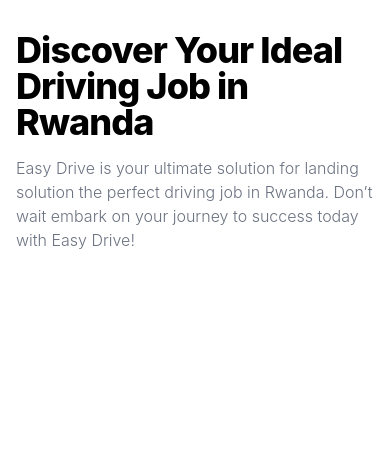
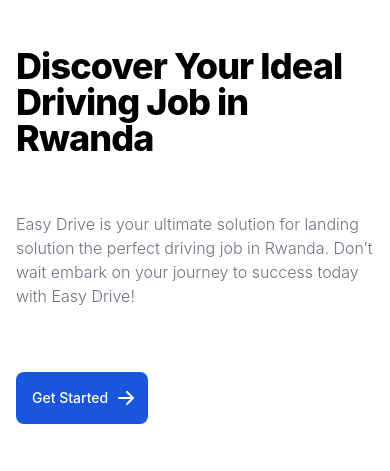
Before and after one commit to iAmNsengi/easyDrive, a Django app: page / in a window 390 px wide. Shown: the part 60-531 px from the top of the page. Run offline with Django 5.2, Linux system fonts and the light colour scheme; some libraries are stand-ins or nearby versions.

Commit message:
feat: landing page dark mode

```diff
--- a/MainApp/templates/index.html
+++ b/MainApp/templates/index.html
@@ -1,7 +1,9 @@
-{% extends 'base.html'%} {% block content%} {% include 'navbar.html'%}
+{% extends 'base.html'%}
+<br />
+{% load static%} {% block content%} {% include 'navbar.html'%}
 <section class="bg-white dark:bg-gray-900">
   <div
-    class="grid max-w-screen-xl px-4 py-8 mx-auto lg:gap-8 xl:gap-0 lg:py-16 lg:grid-cols-12"
+    class="grid max-w-screen-xl px-4 py-12 mx-auto lg:gap-8 xl:gap-0 lg:py-16 lg:grid-cols-12"
   >
     <div class="mr-auto place-self-center lg:col-span-7">
       <h1
@@ -10,17 +12,16 @@
         Discover Your Ideal Driving Job in Rwanda
       </h1>
       <p
-        class="max-w-2xl mb-6 font-light text-gray-500 lg:mb-8 md:text-lg lg:text-xl dark:text-gray-400"
+        class="max-w-2xl pt-10 pb-10 mb-6 font-light text-gray-500 lg:mb-8 md:text-lg lg:text-xl dark:text-gray-400"
       >
         Easy Drive is your ultimate solution for landing solution the perfect
         driving job in Rwanda. Don’t wait embark on your journey to success
         today with Easy Drive!
       </p>
-      <a
-        href="#"
-        class="inline-flex items-center justify-center px-5 py-3 mr-3 text-base font-medium text-center text-white rounded-lg bg-primary-700 hover:bg-primary-800 focus:ring-4 focus:ring-primary-300 dark:focus:ring-primary-900"
+      <button
+        class="ml-10 bg-blue-700 text-white flex hover:bg-blue-800 focus:ring-4 focus:ring-blue-300 font-medium rounded-lg text-sm px-4 py-4 dark:bg-blue-600 dark:hover:bg-blue-700 focus:outline-none dark:focus:ring-blue-800"
       >
-        Get started
+        Get Started
         <svg
           class="w-5 h-5 ml-2 -mr-1"
           fill="currentColor"
@@ -33,13 +34,10 @@
             clip-rule="evenodd"
           ></path>
         </svg>
-      </a>
+      </button>
     </div>
     <div class="hidden lg:mt-0 lg:col-span-5 lg:flex">
-      <img
-        src="https://flowbite.s3.amazonaws.com/blocks/marketing-ui/hero/phone-mockup.png"
-        alt="mockup"
-      />
+      <img src="{% static 'img/car1.png' %}" alt="mockup" />
     </div>
   </div>
 </section>
```
